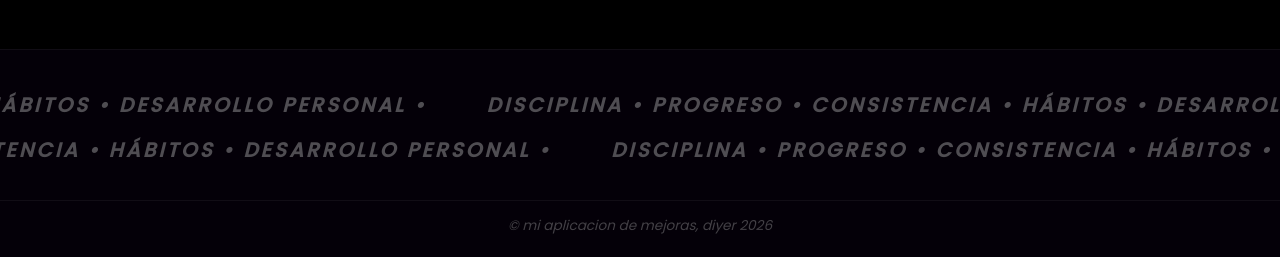
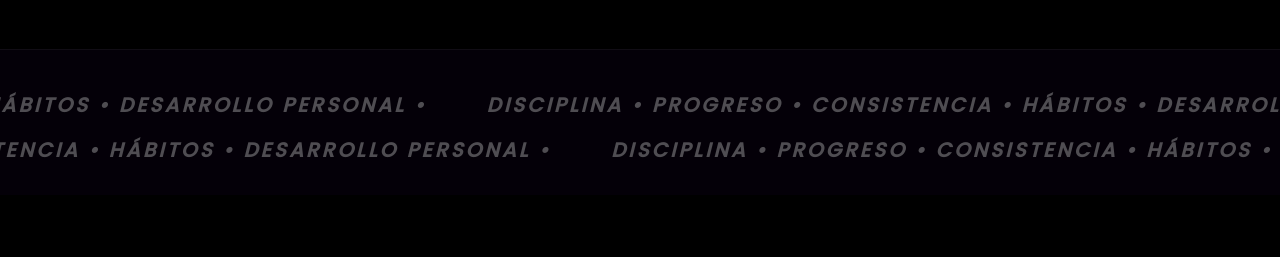
Before and after one commit to diyerdiaz/dy-habit-tracker, a Flask app: page / in a window 1280 px wide. Shown: the part 969-1226 px from the top of the page. After the commit the page ends 1127 px from the top, so only its background shows below. Run offline with Flask 3, Linux system fonts and the light colour scheme; some libraries are stand-ins or nearby versions.

Commit message:
cambios de footer

```diff
--- a/app/static/css/m.css
+++ b/app/static/css/m.css
@@ -1334,15 +1334,6 @@ body {
     }
 }
 
-.footer-bottom {
-    text-align: center;
-    margin-top: 25px;
-    padding-top: 15px;
-    border-top: 1px solid rgba(255, 255, 255, 0.05);
-    color: rgba(255, 255, 255, 0.25);
-    font-size: 0.85rem;
-    font-style: italic;
-}
 /* =========================
    EFECTO DEL MOUSE (static/js/cursor.js)
 ========================= */
--- a/app/templates/login.html
+++ b/app/templates/login.html
@@ -164,8 +164,5 @@
             </div>
         </div>
     </div>
-    <div class="footer-bottom">
-        <span>&copy; mi aplicacion de mejoras, diyer 2026</span>
-    </div>
 </footer>
 {% endblock %}
```
Also changed, not shown: app/test/test_login.py (+6 -0 lines).
